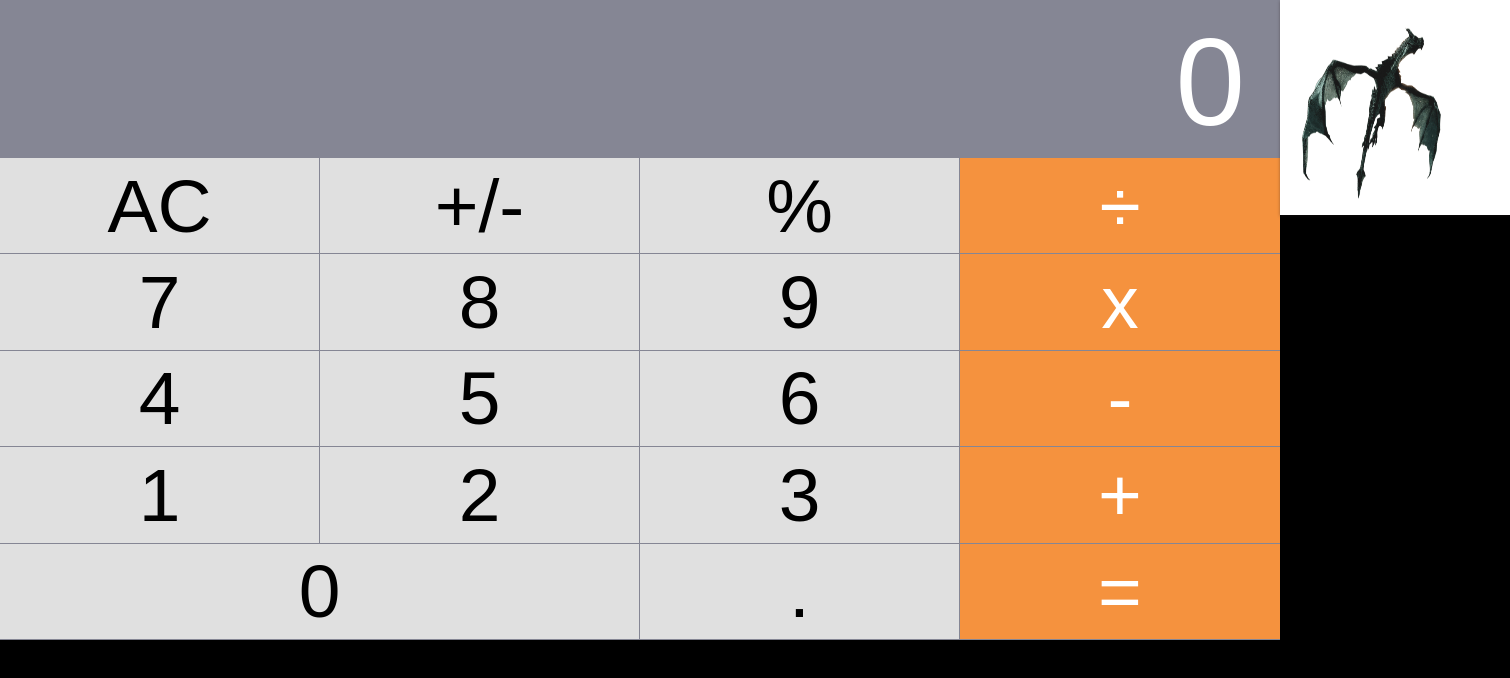
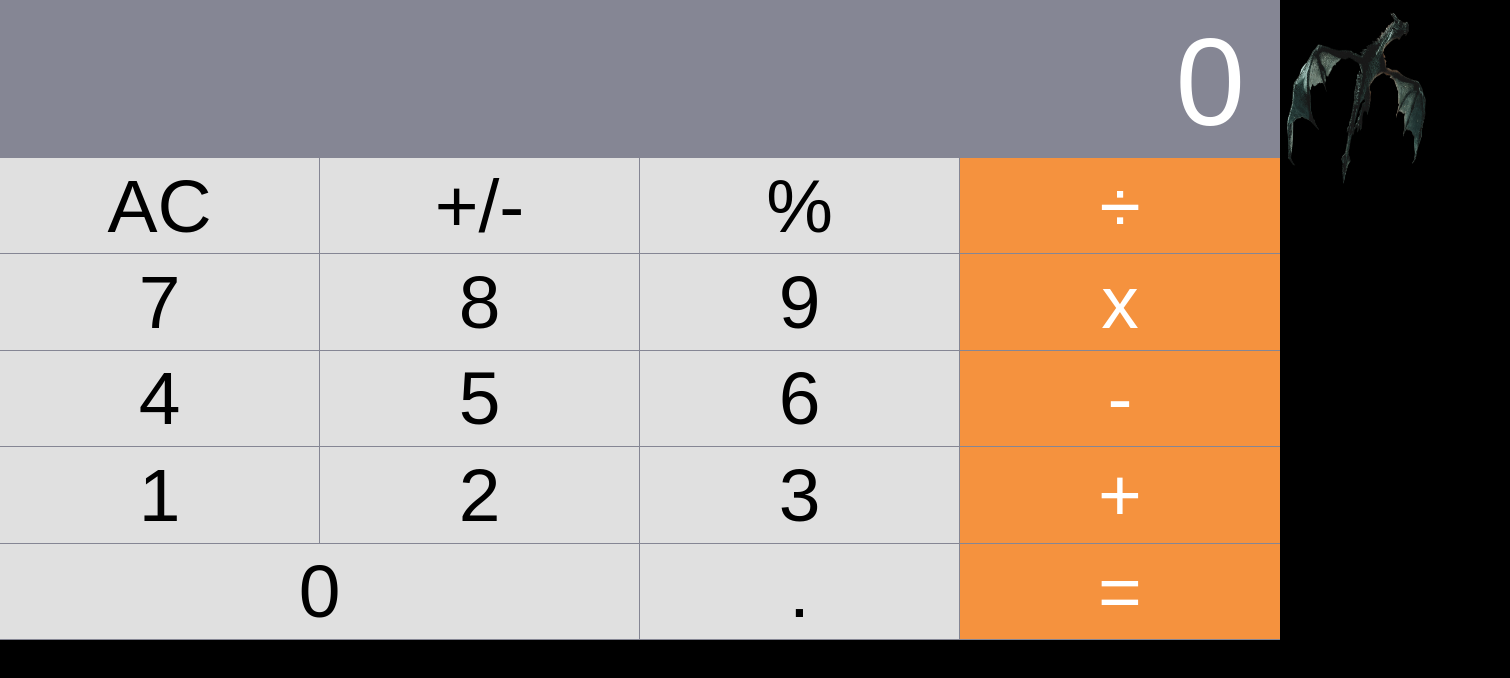
Before and after one commit to jackmuskopf/react-app, a React (Create React App) app: page / in a window 1280 px wide. Shown: the top 678 px of the page, 1510 px wide, since content can reach past the window. Built offline with nearby package versions, Linux system fonts and the light colour scheme.

Commit message:
ch class

```diff
--- a/src/component/App.js
+++ b/src/component/App.js
@@ -24,7 +24,7 @@ class App extends React.Component {
         <Display value={this.state.next || this.state.total || "0"} />
         <ButtonPanel clickHandler={this.handleClick} />
         <a href="https://github.com/jackmuskopf/react-app" title="github">
-          <img src="dragon.png" className="imgBorder" width="200" height="200" alt="dragon"/>
+          <img src="dragon.png" width="200" height="200" alt="dragon"/>
         </a>
       </div>
     );
```
